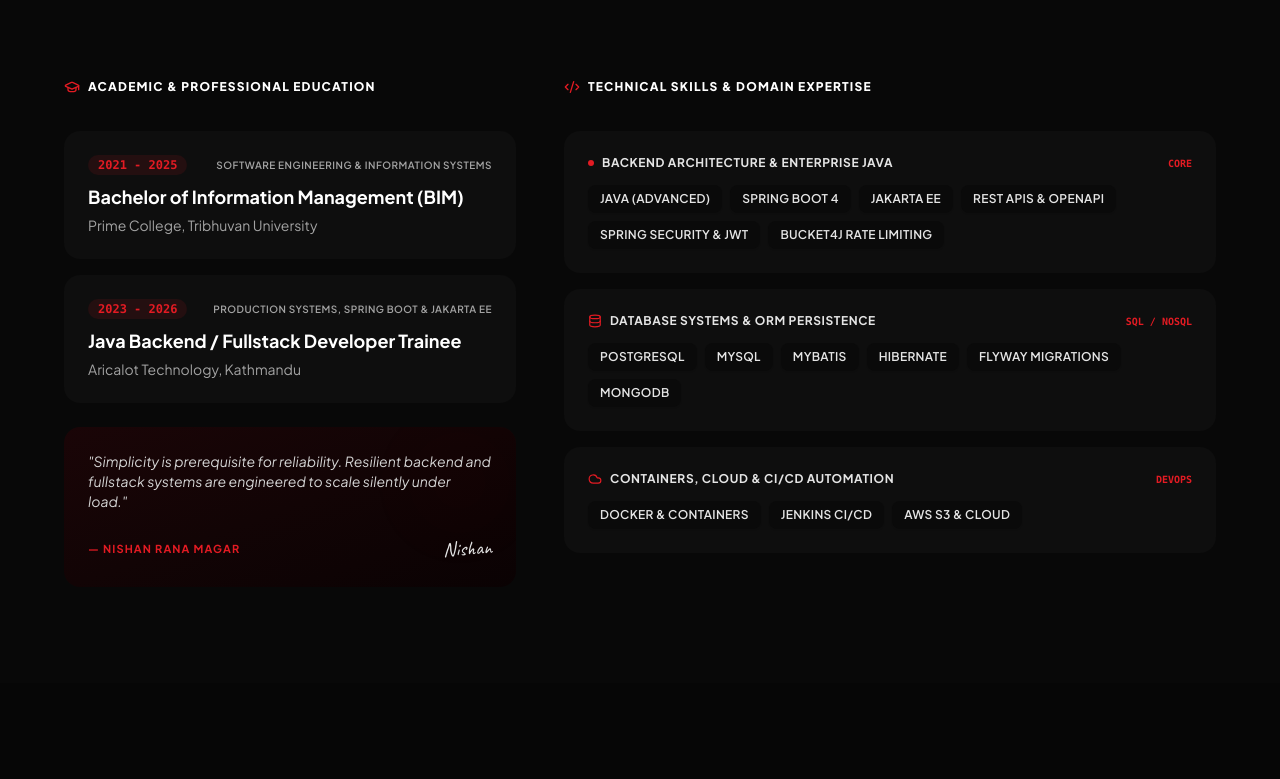
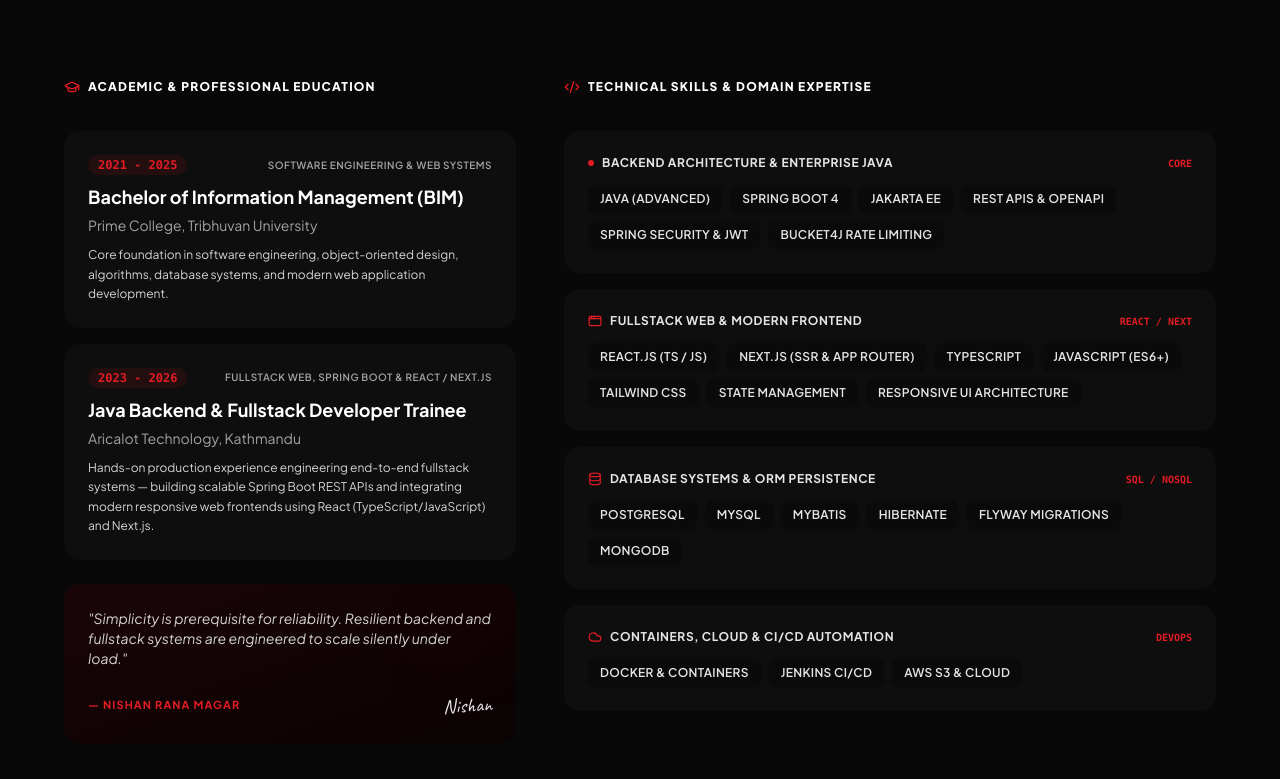
Before and after one commit to danphe-org/portfolio, a React (Vite) app: page / in a window 1280 px wide. Shown: the part 1004-1783 px from the top of the page. Built offline with nearby package versions, Linux system fonts and the light colour scheme.

Commit message:
feat: showcase fullstack web experience with React TS/JS and Next.js in bio, skills and experience

```diff
--- a/src/components/ProcessAndSkills.tsx
+++ b/src/components/ProcessAndSkills.tsx
@@ -1,6 +1,6 @@
 import React from 'react';
 import { PortfolioData } from '../types/portfolio';
-import { GraduationCap, Code2, Database, Cloud } from 'lucide-react';
+import { GraduationCap, Code2, Database, Cloud, AppWindow } from 'lucide-react';
 import { motion } from 'framer-motion';
 
 interface ProcessAndSkillsProps {
@@ -76,6 +76,11 @@ export const ProcessAndSkills: React.FC<ProcessAndSkillsProps> = ({ data }) => {
                   <p className="text-xs sm:text-sm text-neutral-400 mt-1">
                     {edu.institution}
                   </p>
+                  {edu.description && (
+                    <p className="text-xs text-neutral-300 mt-2.5 leading-relaxed font-normal">
+                      {edu.description}
+                    </p>
+                  )}
                 </motion.div>
               ))}
             </div>
@@ -154,6 +159,53 @@ export const ProcessAndSkills: React.FC<ProcessAndSkillsProps> = ({ data }) => {
                     'REST APIS & OPENAPI',
                     'SPRING SECURITY & JWT',
                     'BUCKET4J RATE LIMITING',
+                  ].map((skill) => (
+                    <motion.span
+                      key={skill}
+                      whileHover={{
+                        scale: 1.08,
+                        y: -2,
+                        backgroundColor: "#1c1c1f",
+                        color: "#ffffff"
+                      }}
+                      whileTap={{ scale: 0.95 }}
+                      transition={{ type: "spring", stiffness: 450, damping: 20 }}
+                      className="px-3 py-1.5 rounded-lg bg-neutral-950 text-neutral-200 text-xs font-semibold uppercase tracking-wide transition-colors shadow-sm cursor-pointer select-none inline-block"
+                    >
+                      {skill}
+                    </motion.span>
+                  ))}
+                </div>
+              </motion.div>
+
+              {/* Category 2: Fullstack Web & Modern Frontend */}
+              <motion.div
+                initial={{ opacity: 0, y: 20 }}
+                whileInView={{ opacity: 1, y: 0 }}
+                viewport={{ once: true }}
+                transition={{ duration: 0.5, delay: 0.08 }}
+                whileHover={{ y: -2 }}
+                className="p-5 sm:p-6 rounded-2xl bg-neutral-900/40 space-y-3.5 transition-all"
+              >
+                <div className="flex items-center justify-between">
+                  <div className="flex items-center gap-2">
+                    <AppWindow className="w-3.5 h-3.5 text-[#e31b23]" />
+                    <span className="text-xs font-bold tracking-wider uppercase text-neutral-200">
+                      FULLSTACK WEB & MODERN FRONTEND
+                    </span>
+                  </div>
+                  <span className="text-[10px] font-mono text-[#e31b23] font-bold">REACT / NEXT</span>
+                </div>
+
+                <div className="flex flex-wrap gap-2">
+                  {[
+                    'REACT.JS (TS / JS)',
+                    'NEXT.JS (SSR & APP ROUTER)',
+                    'TYPESCRIPT',
+                    'JAVASCRIPT (ES6+)',
+                    'TAILWIND CSS',
+                    'STATE MANAGEMENT',
+                    'RESPONSIVE UI ARCHITECTURE',
                   ].map((skill) => (
                     <motion.span
                       key={skill}
--- a/src/data/portfolioData.ts
+++ b/src/data/portfolioData.ts
@@ -3,12 +3,12 @@ import { PortfolioData } from '../types/portfolio';
 export const portfolioData: PortfolioData = {
   hero: {
     topRole: 'JAVA BACKEND / FULLSTACK DEVELOPER',
-    subRole: 'SPRING BOOT & DISTRIBUTED SYSTEMS',
+    subRole: 'SPRING BOOT · REACT TS/JS · NEXT.JS',
     status: '',
     greeting: "Hello, I am",
     name: 'NISHAN RANA MAGAR',
     title: 'JAVA BACKEND / FULLSTACK DEVELOPER',
-    bio: 'Architecting resilient backend systems, high-throughput REST APIs, and scalable fullstack applications in Java & Spring Boot.',
+    bio: 'Engineering resilient Java & Spring Boot backend architectures paired with high-performance React (TypeScript/JavaScript) and Next.js fullstack web applications.',
     locationBadge: 'KATHMANDU, NEPAL (REMOTE)',
     calloutText: 'Engineering resilient backend architectures, high-throughput APIs, and scalable distributed systems.',
     heroImage: '/assets/hero2.png',
@@ -74,19 +74,26 @@ export const portfolioData: PortfolioData = {
       degree: 'Bachelor of Information Management (BIM)',
       institution: 'Prime College, Tribhuvan University',
       period: '2021 - 2025',
-      badge: 'Software Engineering & Information Systems',
+      badge: 'Software Engineering & Web Systems',
+      description: 'Core foundation in software engineering, object-oriented design, algorithms, database systems, and modern web application development.',
     },
     {
-      degree: 'Java Backend / Fullstack Developer Trainee',
+      degree: 'Java Backend & Fullstack Developer Trainee',
       institution: 'Aricalot Technology, Kathmandu',
       period: '2023 - 2026',
-      badge: 'Production Systems, Spring Boot & Jakarta EE',
+      badge: 'Fullstack Web, Spring Boot & React / Next.js',
+      description: 'Hands-on production experience engineering end-to-end fullstack systems — building scalable Spring Boot REST APIs and integrating modern responsive web frontends using React (TypeScript/JavaScript) and Next.js.',
     },
   ],
   skills: [
     'JAVA (ADVANCED)',
     'SPRING BOOT 4',
     'JAKARTA EE',
+    'REACT.JS (TS / JS)',
+    'NEXT.JS (APP ROUTER / SSR)',
+    'TYPESCRIPT',
+    'JAVASCRIPT (ES6+)',
+    'TAILWIND CSS',
     'REST APIS & OPENAPI',
     'SPRING SECURITY & JWT',
     'POSTGRESQL',
--- a/src/types/portfolio.ts
+++ b/src/types/portfolio.ts
@@ -21,6 +21,7 @@ export interface EducationItem {
   institution: string;
   period: string;
   badge?: string;
+  description?: string;
 }
 
 export interface ProcessStep {
```
